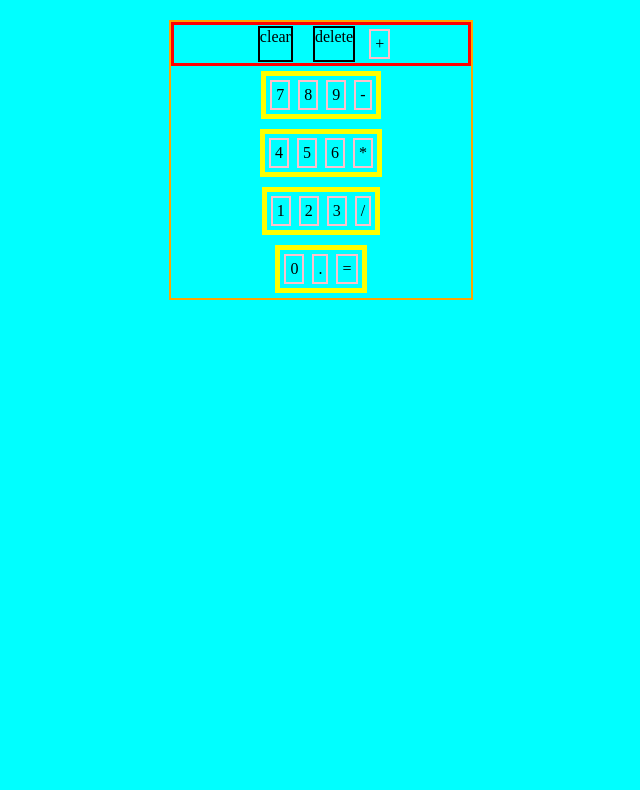
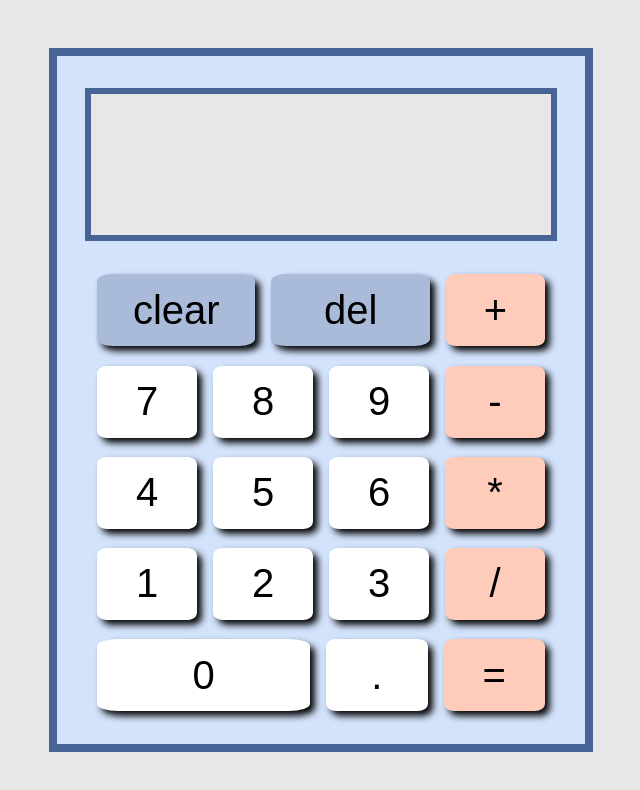
Before and after one commit to GitHubBlues/TOP_Calculator, a plain HTML site: page index.html in a window 1280 px wide. Shown: the whole page, without its empty margins (319-959 px from the left). Drawn offline with Linux system fonts and the light colour scheme.

Commit message:
improves styling

```diff
--- a/index.html
+++ b/index.html
@@ -10,11 +10,13 @@
 </head>
 <body>
     <div class="calculator">
-        <div class="screen-calculation"></div>
-        <div class="screen-result"></div>
-        <div class="upper-controls">
+        <div class="screen">
+            <div class="screen-calculation"></div>
+            <div class="screen-result"></div>
+        </div>
+        <div class="btn-small">
             <div class="btn-upper" id='keyClear'>clear</div>
-            <div class="btn-upper" id='keyBackspace'>delete</div>
+            <div class="btn-upper" id='keyBackspace'>del</div>
             <div class="btn-operator" id='keySum'>+</div>
         </div>
         <div class="btn-small">
--- a/style.css
+++ b/style.css
@@ -1,44 +1,80 @@
 body{
-    background-color: aqua;
+    background-color: rgb(231, 231, 231);
     box-sizing:border-box;
+    font-family: sans-serif;
 }
 
 .calculator{
-    width: 300px;
+    background-color: #D3E3FC;
+    width: 33rem;
+    height: 43rem;
     display: flex;
     flex-direction: column;
-    border: 2px solid orange;
-    margin: 20px auto;
+    border: 0.5rem solid #486496;
+    margin: 3rem auto;
 }
 
 .screen{
-    border: 6px solid grey;
-    margin: 10px;
+    background: rgb(231, 231, 231);
+    width: 28rem;
+    height: 8rem;
+    border: 0.4rem solid #486496;
+    margin: 2rem auto 1.5rem auto;
+    padding: 0.4rem;
+
 }
 
-.upper-controls{
+.screen-calculation{
     display: flex;
-    flex-direction: row;
-    justify-content: center;
-    border: 3px solid red;
+    font-size: 1.5rem;
+    justify-content: end;
+    margin: 0.25rem 0.4rem 0.8rem 0.4rem;
 }
 
-.btn-upper{
+.screen-result{
     display: flex;
-    border: 2px solid black;
-    margin: 1px 10px;
+    font-size: 2.5rem;
+    justify-content: end;
 }
+
 
 .btn-small{
     display: flex;
+    font-size: 2.5rem;
     flex-direction: row;
-    margin: 5px auto;
-    border: 5px solid yellow;
+    margin: 0.6rem 2.5rem;
+    gap: 1rem;
 }
 
+.btn-upper,
 .btn-digit,
 .btn-operator{
-    border: 2px solid pink;
-    margin: 4px;
-    padding: 4px;
+    width: 7rem;
+    height: 4.5rem;
+    display: flex;
+    justify-content: center;
+    align-items: center;
+    border-radius: 10%;
+    box-shadow: 0.3rem  0.3rem 0.45rem ;
+    /* margin: 4px;
+    padding: 4px;  */
 }
+
+#keyPoint,
+.btn-digit{
+    background:#FFFFFF;
+}
+
+.btn-operator{
+    background:#FFCCBC;
+}
+
+#keyClear,
+#keyBackspace{
+    width: 11.2rem;
+    background-color: #a9bbd8;
+}
+
+#key0{
+    width: 14.7rem;
+}
```
